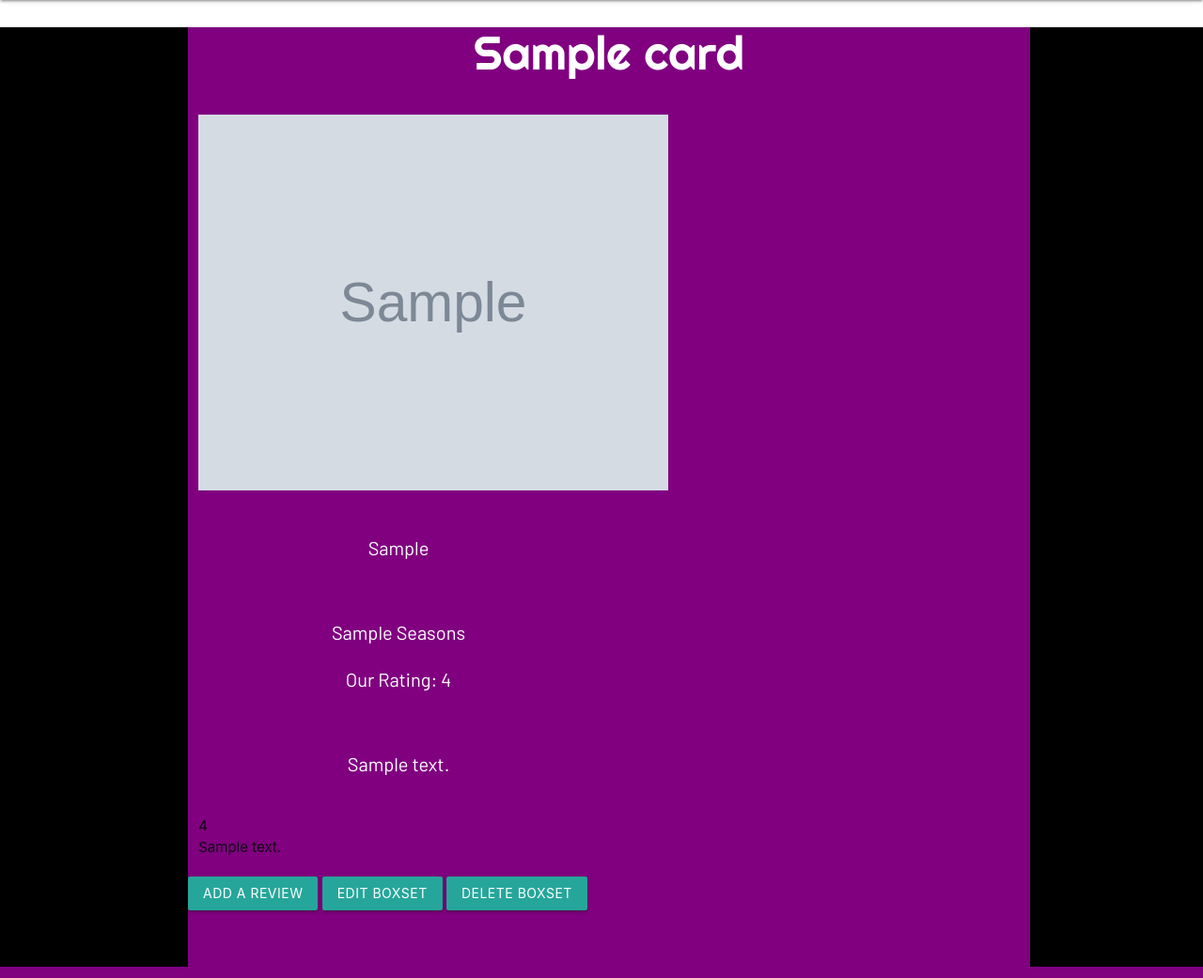
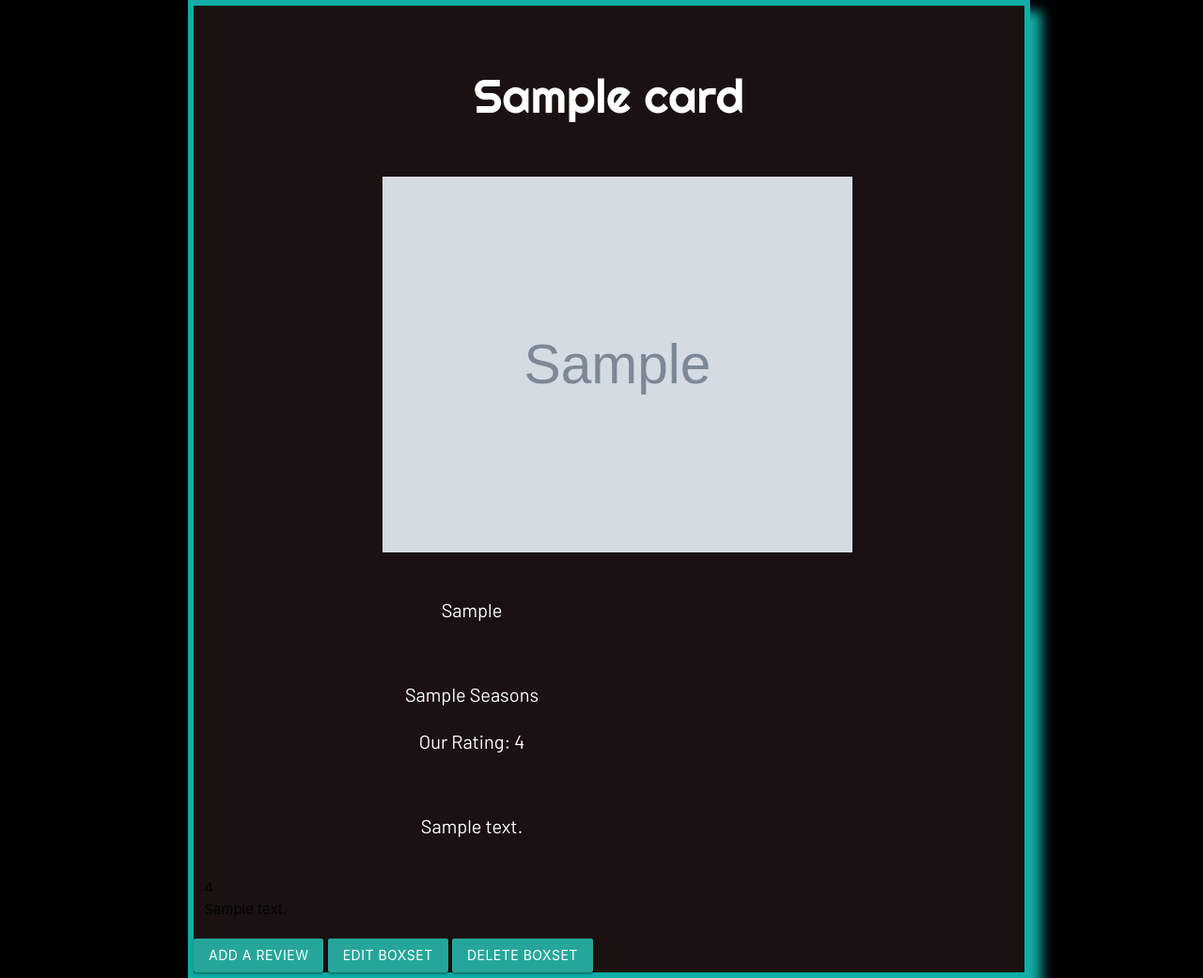
Before and after one commit to Leannald13/datacentric-milestoneproject, a Flask app: template templates/view.html in a window 1280 px wide. Shown: the part 120-1161 px from the top of the page at 94% size. Run offline with Flask 2, Linux system fonts and the light colour scheme; the template is opened without the code that fills it: most values are stand-ins (such as "Sample title", 1, 10 or a date in 2020); grey boxes marked "Sample" are stand-in pictures; some libraries are stand-ins or nearby versions.

```diff
--- a/static/css/style.css
+++ b/static/css/style.css
@@ -78,11 +78,11 @@
     margin-left: 280px;
     margin-top: 30px;
 }
-
 /* home.html image carousel and top ratings lists */
 
-.thecarousel {
-    height: 250px !important;
+.carousel {
+    padding-top: 30px;
+    height: 400px !important;
     width: 100%;
 }
 
@@ -307,31 +307,37 @@
     text-align: center;
     font-family: 'Barlow', sans-serif;
     font-size: 20px;
+    margin-left: 150px;
+
+
 }
 
 .viewtextimage {
     width: 500px;
     height: 400px;
+    text-align: center;
+    margin-left: 190px;
+    margin-top: 20px;
 }
 
 .viewseriesbox {
     width: 70%;
-    height: 1000px;
-    background-color: purple;
+    height: inherit;
+    background-color: #1a1110;
+    border: 6px solid #10aea6;
+    box-shadow: 12px 12px 12px #10aea6;
     margin-left: 200px;
+    padding-top: 40px;
 }
-
-
 
 /* allseries.html */
 
 .largebox4 {
     width: 100%;
-    height: 1950px;!important;
+    height: 1950px !important;
     background-color: black;
 
 }
-
 
 .minibox1 {
     margin-right: 45px;
--- a/templates/home.html
+++ b/templates/home.html
@@ -39,7 +39,7 @@
 <h5 class="title-list">Your Top Picks!</h5>
    <ul class="list body">
            <li class="list-content"><span class="material-icons homeicon">live_tv</span>Game of Thrones 9.5</li>
-                <li class="list-content"><span class="material-icons homeicon">live_tv</span>Breaking Bad 9.2</li>
+                <li class="list-content"><span class="material-icons homeicon">live_tv</span><a href=""></a>Breaking Bad 9.2</li>
                 <li class="list-content"><span class="material-icons homeicon">live_tv</span>The Walking Dead 9.1</li>
                 <li class="list-content"><span class="material-icons homeicon">live_tv</span>Westworld 8.9</li>
                 <li class="list-content"><span class="material-icons homeicon">live_tv</span>Stranger Things 8.8</li>
--- a/templates/view.html
+++ b/templates/view.html
@@ -40,13 +40,10 @@
             </div>
         </div>
 
-		<a href="{{url_for('add_review', boxset_id=cards._id)}}" class="waves-effect waves-light btn">Add a review</a>
+		<a href="{{url_for('add_review', boxset_id=boxset._id)}}" class="waves-effect waves-light btn">Add a review</a>
 		<a href="{{url_for('edit_boxset', boxset_id=cards._id)}}" class="waves-effect waves-light btn">Edit Boxset</a>
         <a href="{{url_for('delete_boxset', cards_id=cards._id)}}" class="waves-effect waves-light btn">Delete Boxset</a>
 	</div>
 </div>
 
-
-
-
 {% endblock %}
```
Also changed, not shown: app.py (line endings or trailing spaces), static/images/main.jpg, static/images/slide1.jpg, static/images/slide2.jpg, static/images/slide3.jpg, static/images/slide4.jpg.
